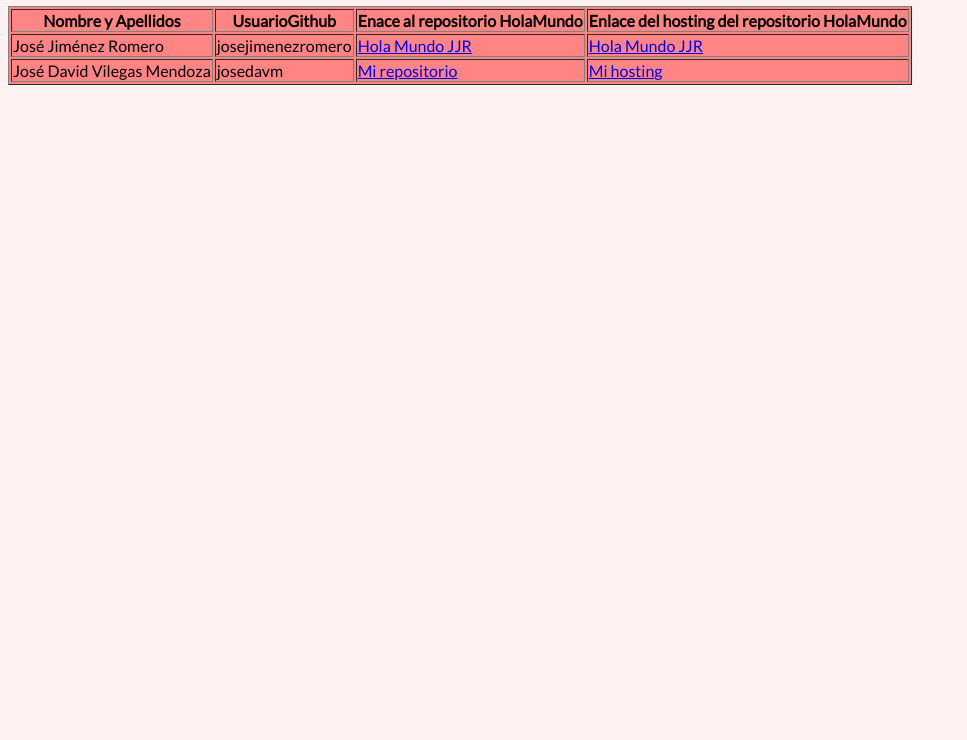
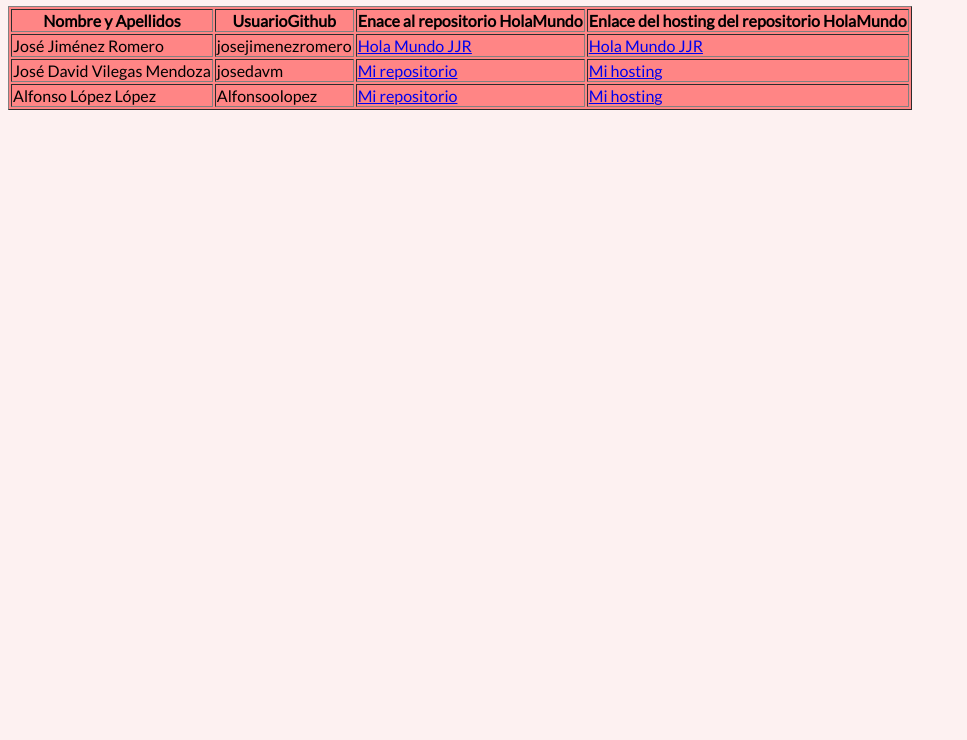
Before and after one commit to josejimenezromero/VideoTutorialHolaMundo, a plain HTML site: page index.html in a window 1280 px wide. Shown: the part 60-800 px from the top of the page, without its empty margins (0-967 px from the left). Drawn offline with Linux system fonts and the light colour scheme.

Commit message:
Update index.html

```diff
--- a/index.html
+++ b/index.html
@@ -33,8 +33,12 @@
 		  <td><a href="https://github.com/josedavm/HolaMundoJoseDavidVillegasMendoza/">Mi repositorio</a></td>
 		  <td><a href="https://josedavm.github.io/HolaMundoJoseDavidVillegasMendoza/">Mi hosting</a></td>
 	  </tr>
-
-
+    	 <tr>
+		  <td>Alfonso López López</td>
+		  <td>Alfonsoolopez</td>
+		  <td><a href="https://github.com/Alfonsoolopez/HolaMundoAlfonsoLopezLopez">Mi repositorio</a></td>
+		  <td><a href="https://alfonsoolopez.github.io/HolaMundoAlfonsoLopezLopez/">Mi hosting</a></td>
+	  </tr>
 
 
 
```
